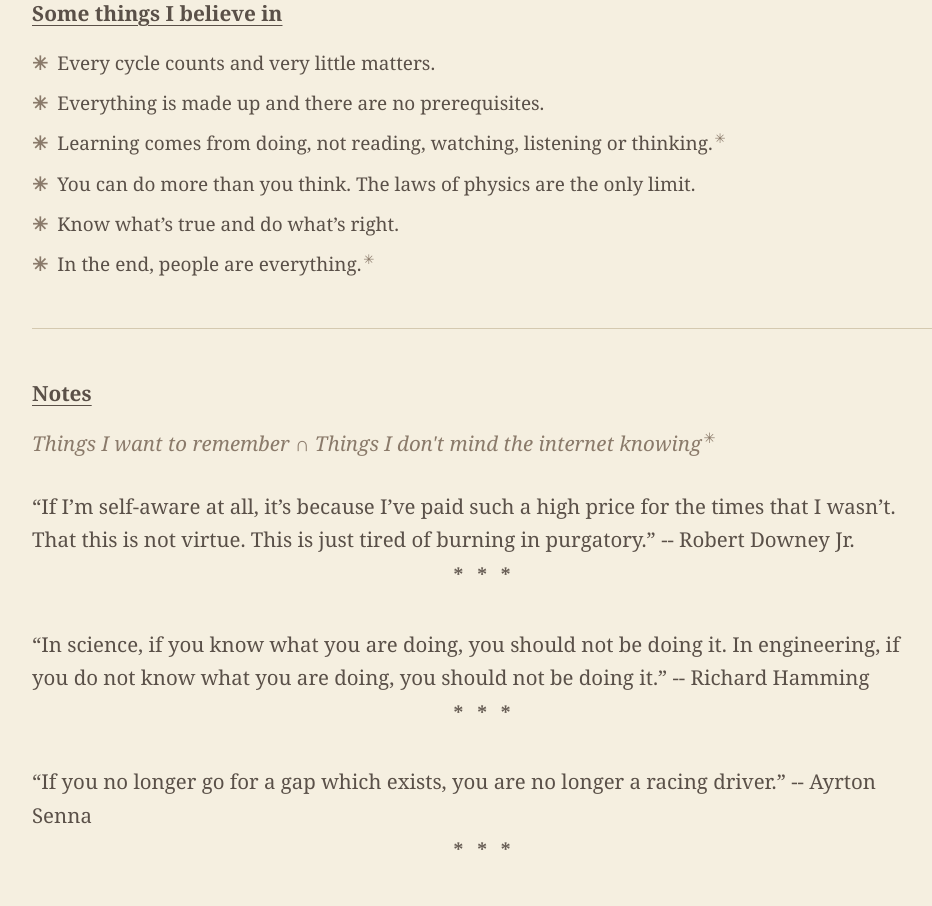
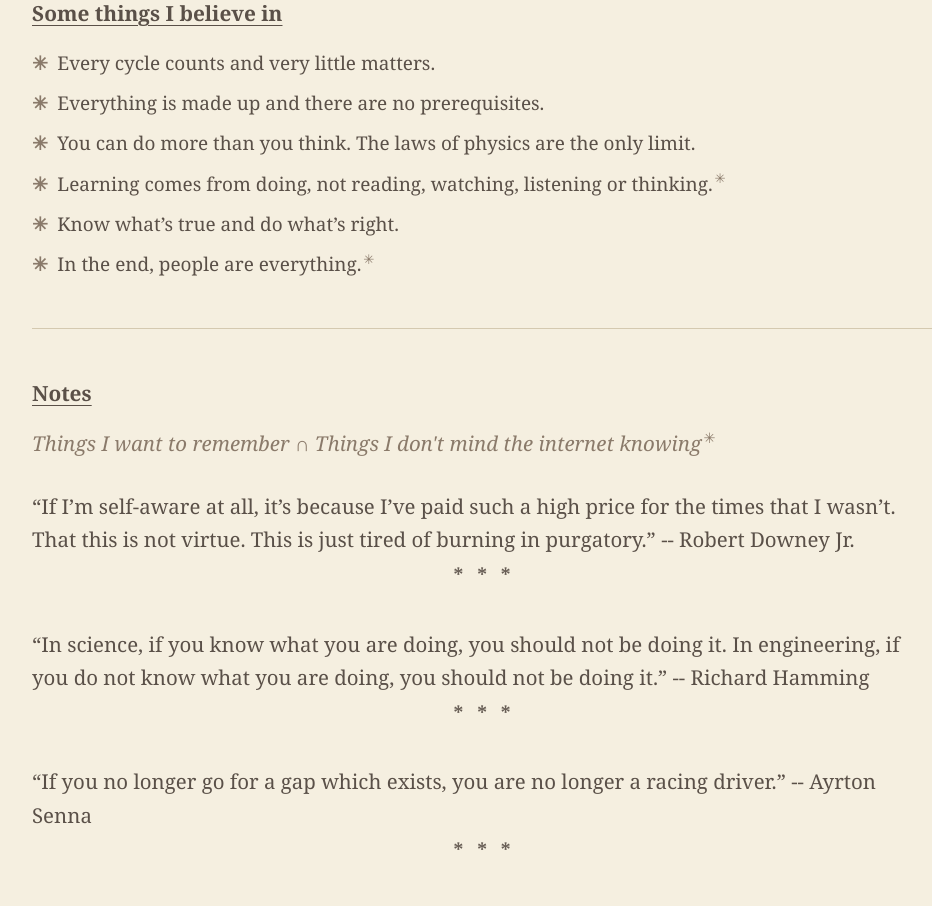
Before and after one commit to notsheesh/notsheesh.github.io, a React (Vite) app: page / in a window 1280 px wide. Shown: the part 880-1786 px from the top of the page, without its empty margins (248-1180 px from the left). Built offline with nearby package versions, Linux system fonts and the light colour scheme; a web font is replaced by a local one.

Commit message:
reorder learning belief

```diff
--- a/src/sections/Beliefs.jsx
+++ b/src/sections/Beliefs.jsx
@@ -6,13 +6,13 @@ const SUKEERTHI_TIP = 'Sukeerthi'
 const BELIEFS = [
   'Every cycle counts and very little matters.',
   'Everything is made up and there are no prerequisites.',
+  'You can do more than you think. The laws of physics are the only limit.',
   <>
     Learning comes from doing, not reading, watching, listening or thinking.
     <PeakTrigger text={GOVIND_TIP} className="annotation-star">
       {'\u2733\uFE0E'}
     </PeakTrigger>
   </>,
-  'You can do more than you think. The laws of physics are the only limit.',
   'Know what’s true and do what’s right.',
   <>
     {'In the ' + 'end, people are everything.'}
```
